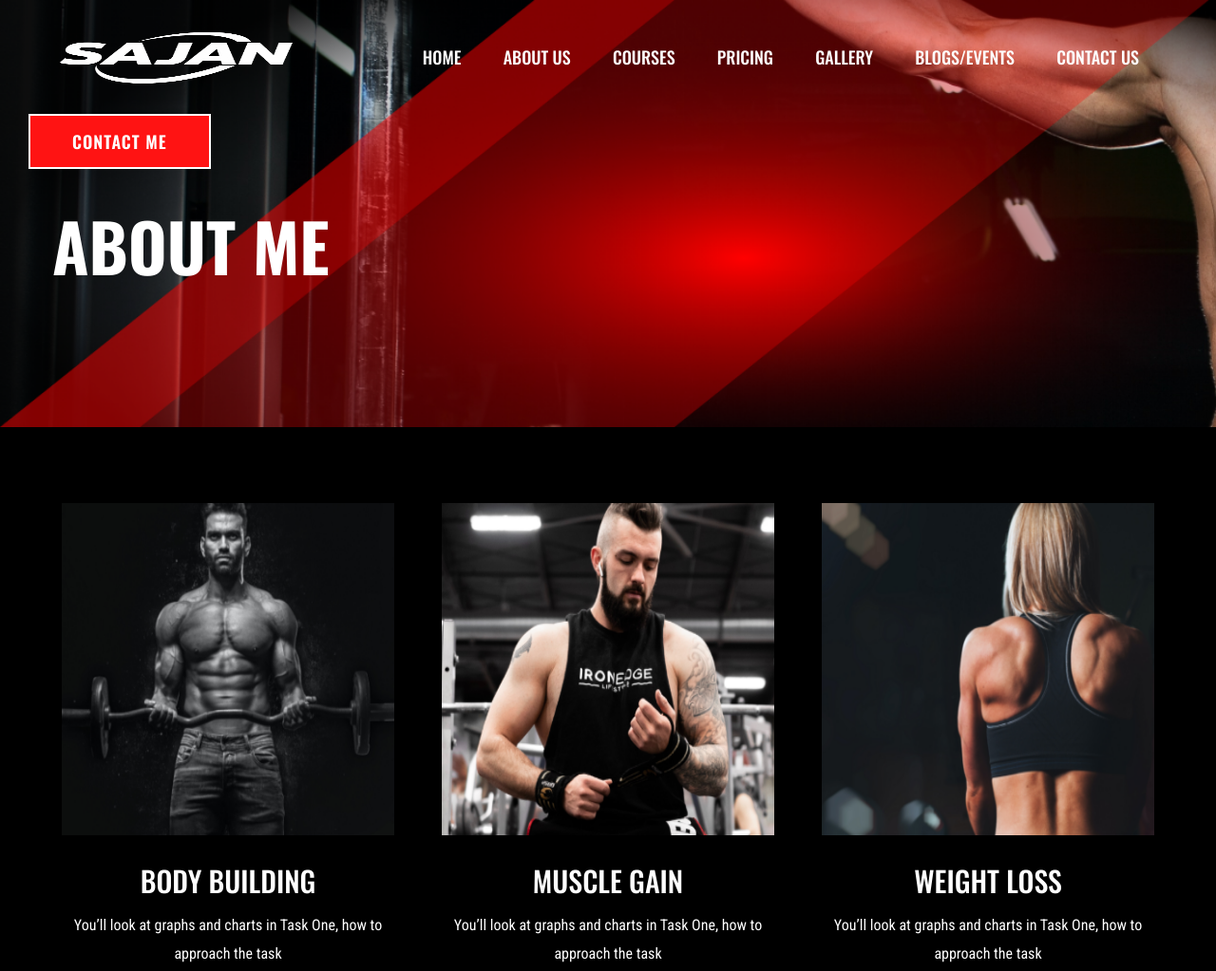
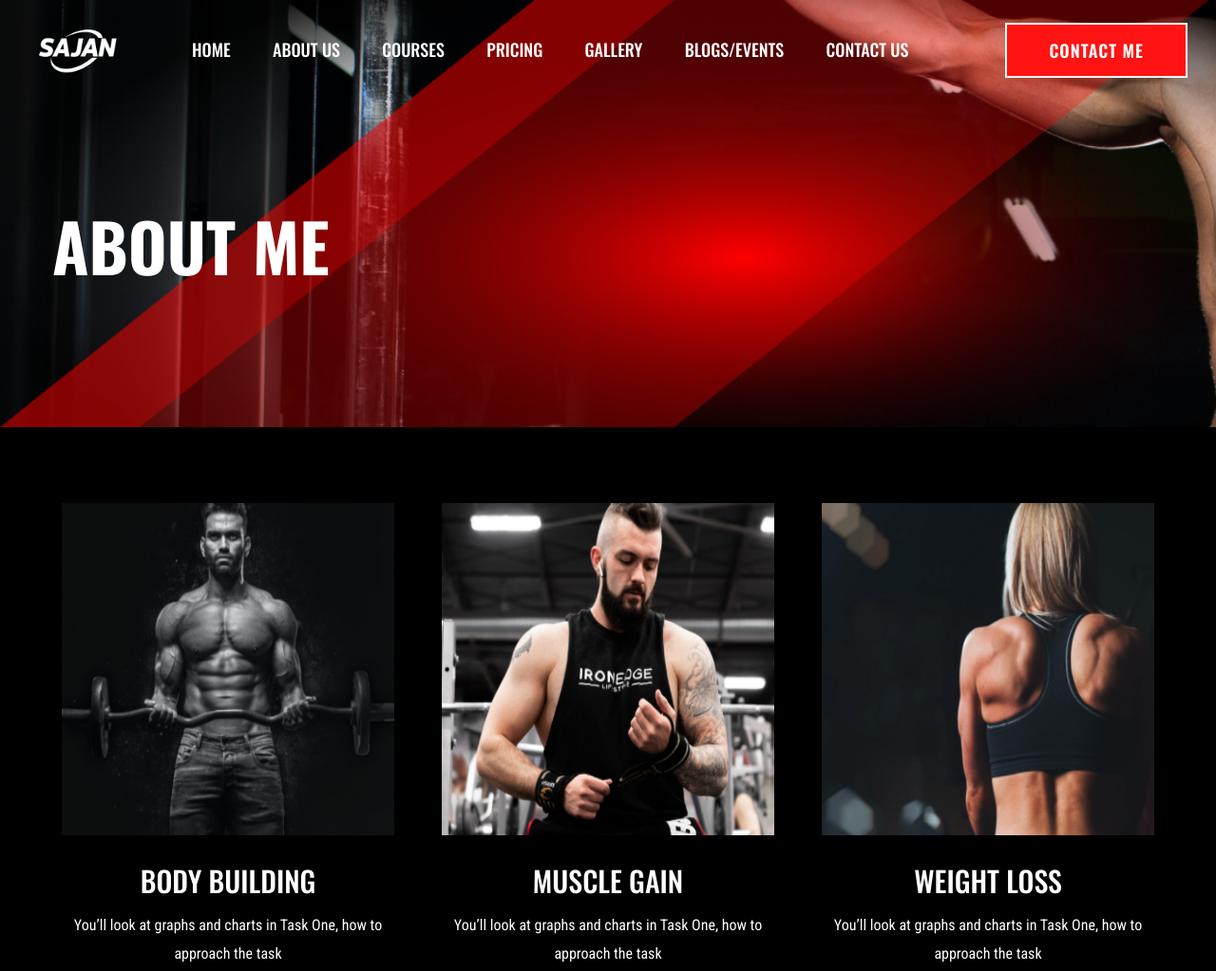
Before and after one commit to bhavanagaikwad30/sajan_fitness, a plain HTML site: page about.html in a window 1280 px wide. Shown: the top 1023 px of the page at 95% size. Drawn offline with nearby package versions, Linux system fonts and the light colour scheme.

Commit message:
file update

```diff
--- a/about.html
+++ b/about.html
@@ -40,12 +40,12 @@
     <header>
         <!-- Header Start -->
         <div class="header-area header-transparent">
-            <div class="main-header header-sticky">
+            <div class="main-header header-sticky pt-0">
                 <div class="container-fluid">
                     <div class="menu-wrapper d-flex align-items-center justify-content-between">
                         <!-- Logo -->
                         <div class="logo">
-                            <a href="index.html"><img src="assets/img/logo/logooo_white_no_bg.png" style="height: 120px; width: 300px;" alt=""></a>
+                            <a href="index.html"><img src="assets/img/logo/logooo_white_no_bg.png" style="height: 100px; width: 100px;" alt=""></a>
                         </div>
                         <!-- Main-menu -->
                         <div class="main-menu f-right d-none d-lg-block">
@@ -72,7 +72,7 @@
                            <a href="contact.html" class="btn">Contact me</a>
                        </div>
                        <!-- Mobile Menu -->
-                       <div class="col-12">
+                       <div class="col-8 pt-5">
                         <div class="mobile_menu d-block d-lg-none"></div>
                     </div>
                 </div>
```
Also changed, not shown: blog.html (+3 -3 lines), blog_details.html (+3 -3 lines), contact.html (+3 -3 lines), courses.html (+3 -3 lines), elements.html (+3 -3 lines), gallery.html (+3 -3 lines), pricing.html (+3 -3 lines).
